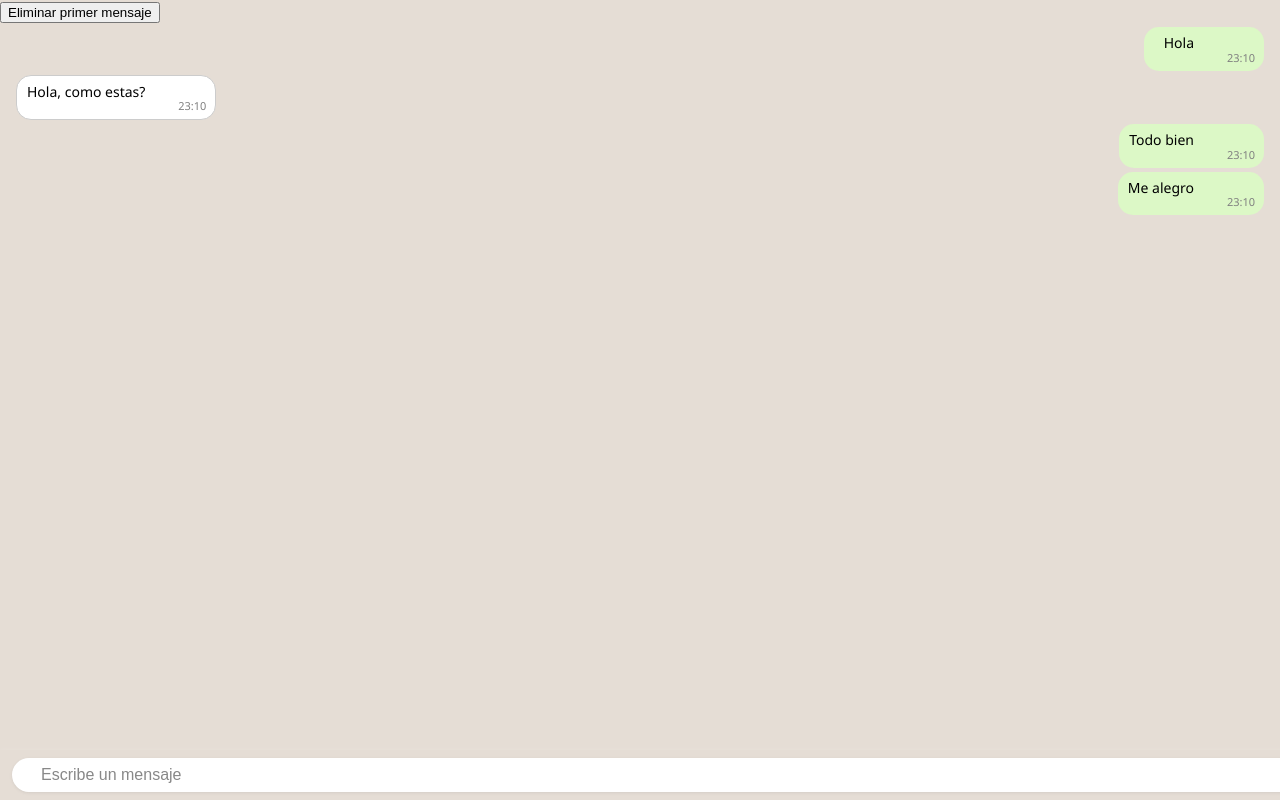
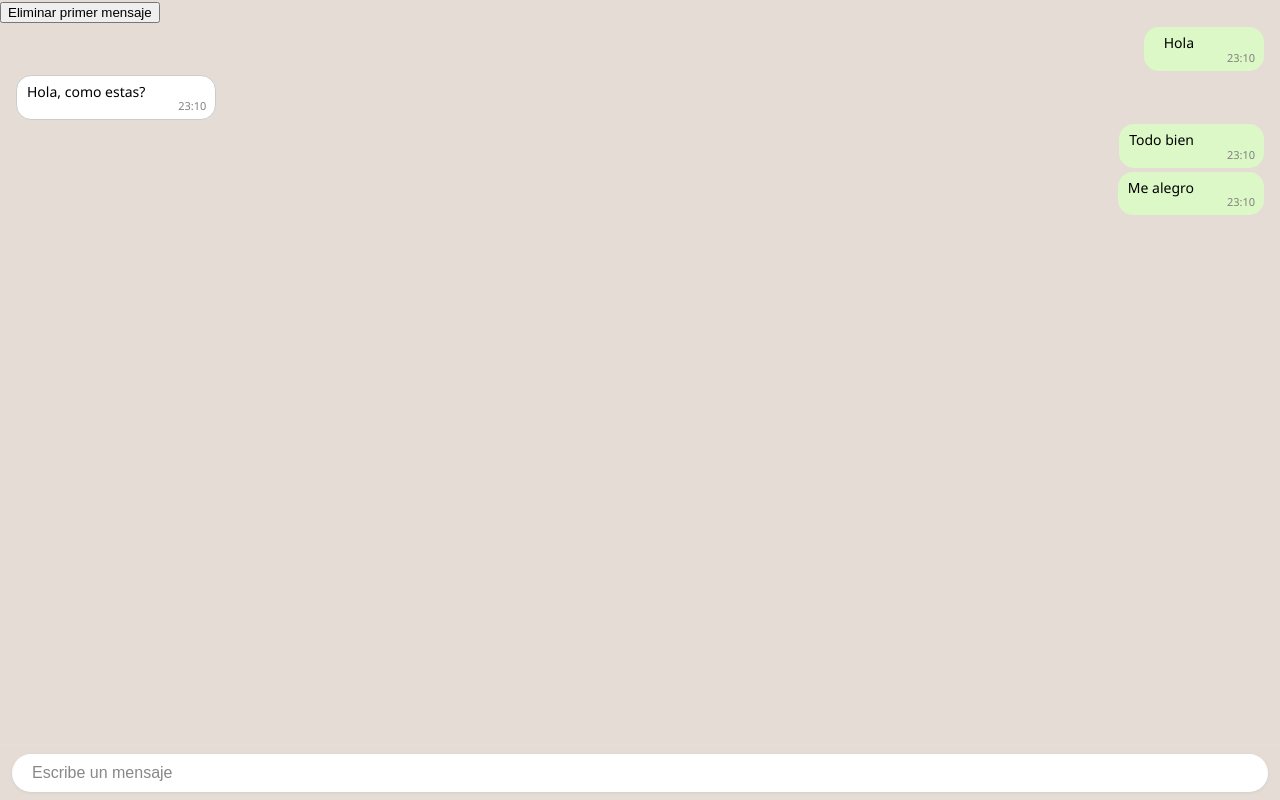
Before and after one commit to PriscilaHovaneso/TP-FINAL-REACT-WHATSAPP-FUNCIONANDO, a React (Vite) app: page /contact/1/messages in a window 1280 px wide. Built offline with nearby package versions, Linux system fonts and the light colour scheme.

Commit message:
input placeholder modificaciones

```diff
--- a/src/Components/NewMessageForm/NewMessageForm.css
+++ b/src/Components/NewMessageForm/NewMessageForm.css
@@ -10,46 +10,29 @@
   align-items: center;
   gap: 8px;
   z-index: 10;
+  box-sizing: border-box;
 }
 
 .input-container {
-  flex-grow: 1;
+  flex: 1;
+  display: flex;
 
 }
 
 .input-container input[type='text'] {
+  flex: 1;
   width: 100%;
-  max-width: 1480px;
-  padding: 8px 12px;
+  padding: 10px 20px;
   border-radius: 25px;
   border: none;
   outline: none;
   font-size: 16px;
   background-color: white;
   box-shadow: 0 1px 3px rgba(124, 123, 123, 0.15);
+  box-sizing: border-box;
 }
 
 .input-container input[type='text']::placeholder {
   color: #888;
-  width: 100%;
-  max-width: 600px;
-  padding: 8px 35px 9px 17px;
-  border-radius: 35px;
-  border: none;
-  outline: none;
-  font-size: 16px;
-  background-color: white;
-  box-shadow: none;
+
 }
-
-
-.input-container::after {
-  position: absolute;
-  right: 12px;
-  top: 50%;
-  transform: translateY(-50%);
-  font-size: 18px;
-  color: #29685f;
-  cursor: pointer;
-  pointer-events: none;
-}
```
